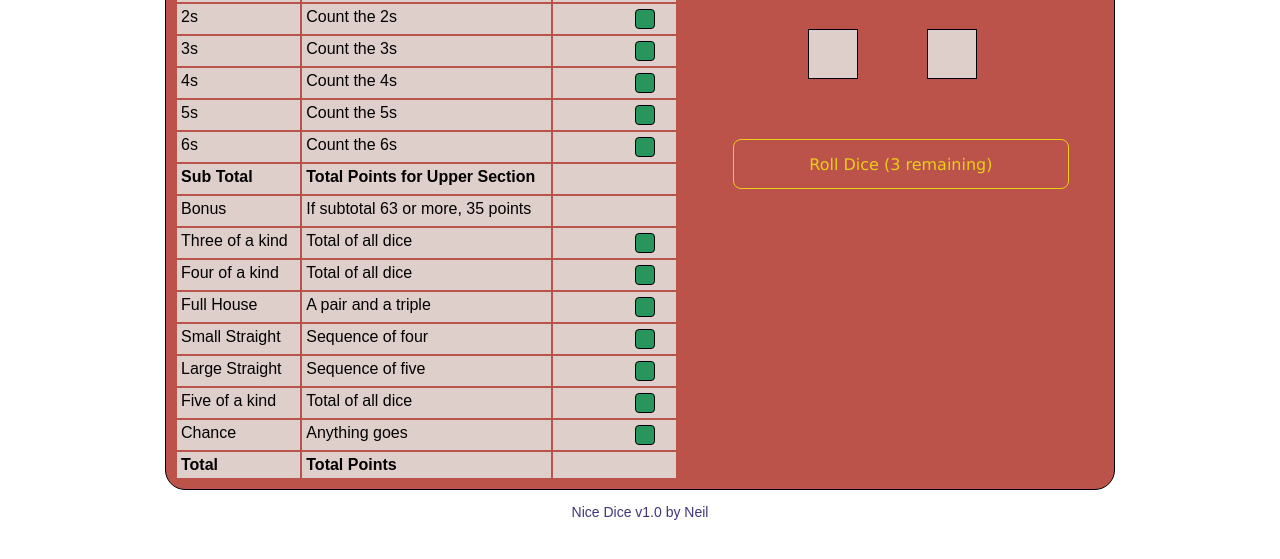
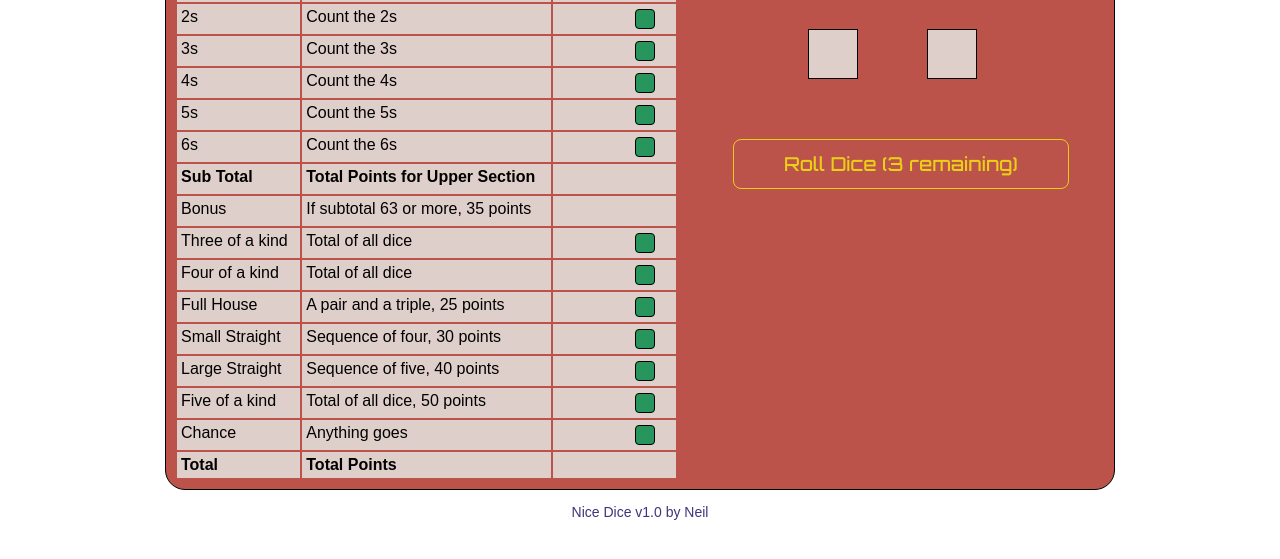
Before and after one commit to nf1973/nicedice, a plain HTML site: page index.html in a window 1280 px wide. Shown: the part 237-796 px from the top of the page. Drawn offline with Linux system fonts and the light colour scheme.

Commit message:
Cosmetic improvements

```diff
--- a/css/style.css
+++ b/css/style.css
@@ -127,6 +127,7 @@ body {
   background-color: var(--dice-bg-color);
   margin: 0px 5px;
   font-size: 2em;
+  font-family: Orbitron, Arial, Helvetica, sans-serif;
   height: 50px;
   width: 50px;
   padding-top: 5px;
@@ -146,15 +147,16 @@ body {
 .btn,
 .roll {
   height: 50px;
-  font-family: "Lucida Sans", "Lucida Sans Regular", "Lucida Grande",
+  font-family: Orbitron, "Lucida Sans", "Lucida Sans Regular", "Lucida Grande",
     "Lucida Sans Unicode", Geneva, Verdana, sans-serif;
+  font-size: 1.2em;
   text-decoration: none;
   background: var(--button-bg-color);
   color: var(--button-text-color);
   margin-top: 20px;
   margin-right: 35px;
   text-align: center;
-  padding-top: 15px;
+  padding-top: 12px;
   border: 1px solid var(--button-text-color);
   border-radius: 8px;
 }
--- a/index.html
+++ b/index.html
@@ -123,7 +123,7 @@
                 </div>
 
                 <div class="sc sc-fullhouse-name">Full House</div>
-                <div class="sc sc-how">A pair and a triple</div>
+                <div class="sc sc-how">A pair and a triple, 25 points</div>
                 <div class="sc sc-pr-grid sc-fullhouse-p0">
                   <div class="score sc-fullhouse-p0-score"></div>
                   <div
@@ -132,7 +132,7 @@
                 </div>
 
                 <div class="sc sc-smallstr-name">Small Straight</div>
-                <div class="sc sc-how">Sequence of four</div>
+                <div class="sc sc-how">Sequence of four, 30 points</div>
                 <div class="sc sc-pr-grid sc-smallstr-p0">
                   <div class="score sc-smallstr-p0-score"></div>
                   <div
@@ -141,7 +141,7 @@
                 </div>
 
                 <div class="sc sc-largestr-name">Large Straight</div>
-                <div class="sc sc-how">Sequence of five</div>
+                <div class="sc sc-how">Sequence of five, 40 points</div>
                 <div class="sc sc-pr-grid sc-largestr-p0">
                   <div class="score sc-largestr-p0-score"></div>
                   <div
@@ -150,7 +150,7 @@
                 </div>
 
                 <div class="sc sc-5kind-name">Five of a kind</div>
-                <div class="sc sc-how">Total of all dice</div>
+                <div class="sc sc-how">Total of all dice, 50 points</div>
                 <div class="sc sc-pr-grid sc-5kind-p0">
                   <div class="score sc-5kind-p0-score"></div>
                   <div
```
